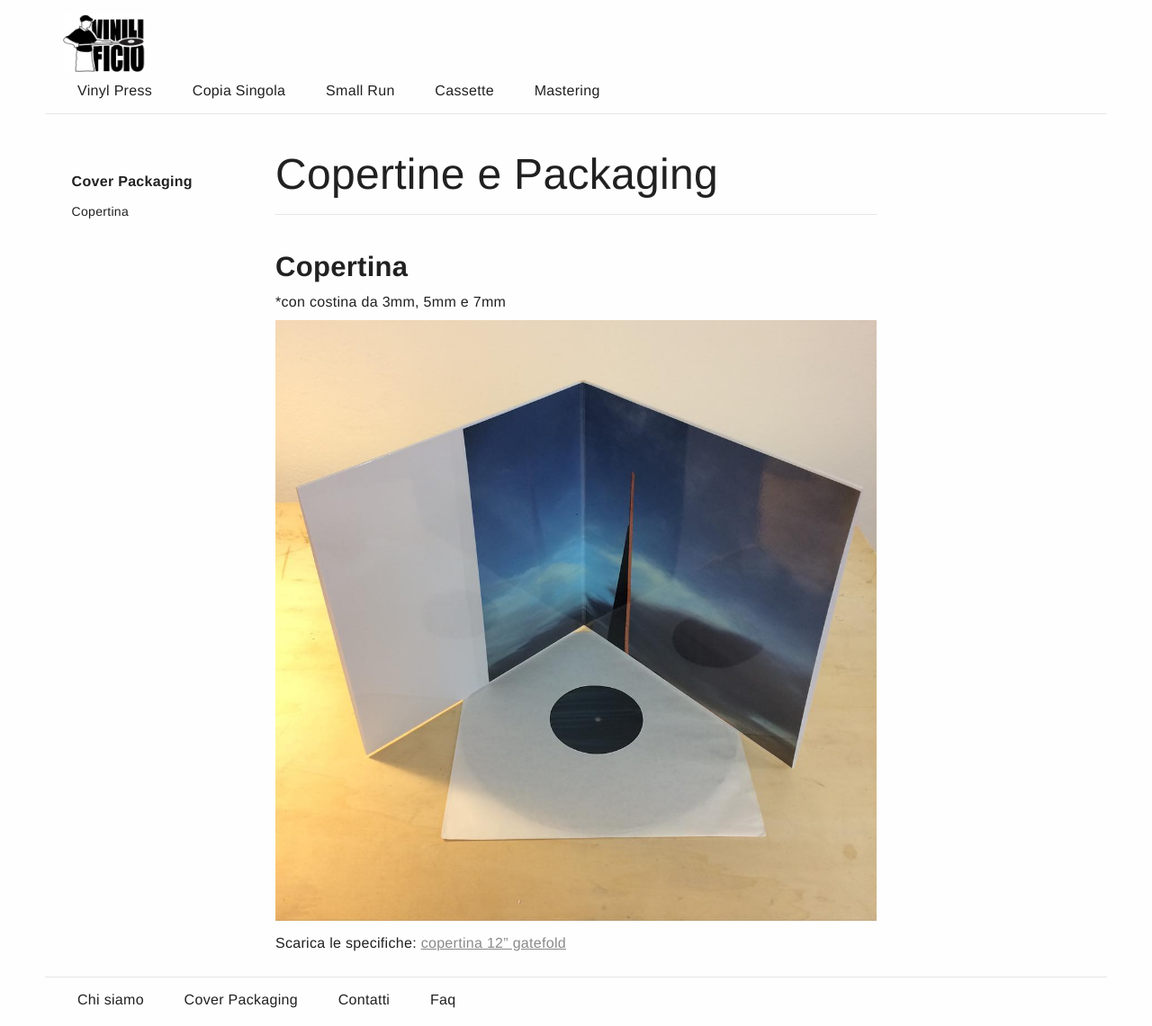
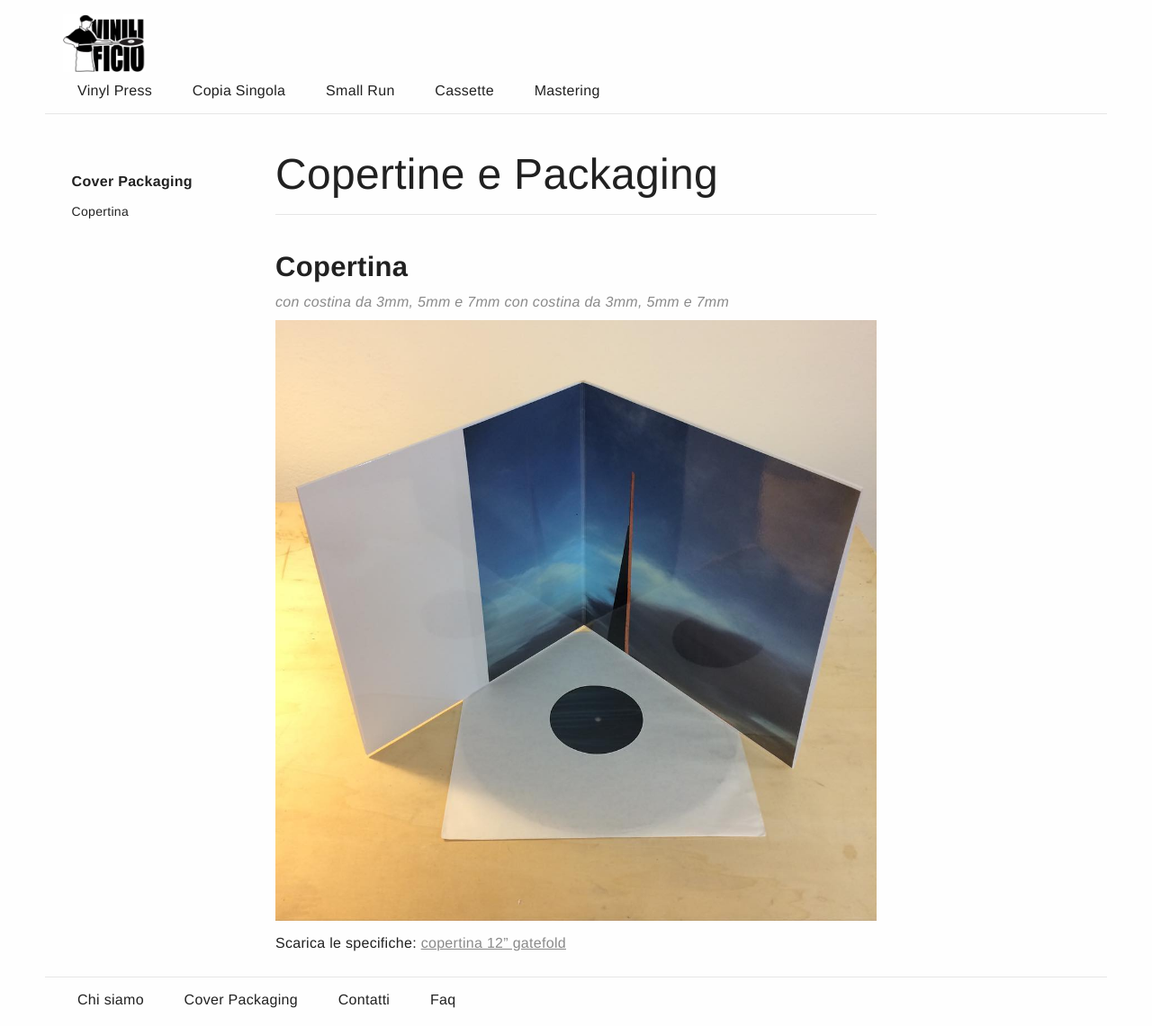
Before and after one commit to Vinilificio/Vinilificio.github.io, a Jekyll site: the page built from _pages/cover_packaging.md, in a window 1280 px wide. Shown: the whole page at 90% size. Built offline with Jekyll 4.4.1, drawn with Linux system fonts in a browser that asks for light colours.

Commit message:
Update cover_packaging.md

```diff
--- a/_pages/cover_packaging.md
+++ b/_pages/cover_packaging.md
@@ -9,7 +9,9 @@ published: true
 # Copertine e Packaging
 
 ### Copertina
-*con costina da 3mm, 5mm e 7mm
+<em>con costina da 3mm, 5mm e 7mm</em>
+*con costina da 3mm, 5mm e 7mm*
+
 
 ![12" gatefold cover](/img/Gatefold.jpg)
 
```
